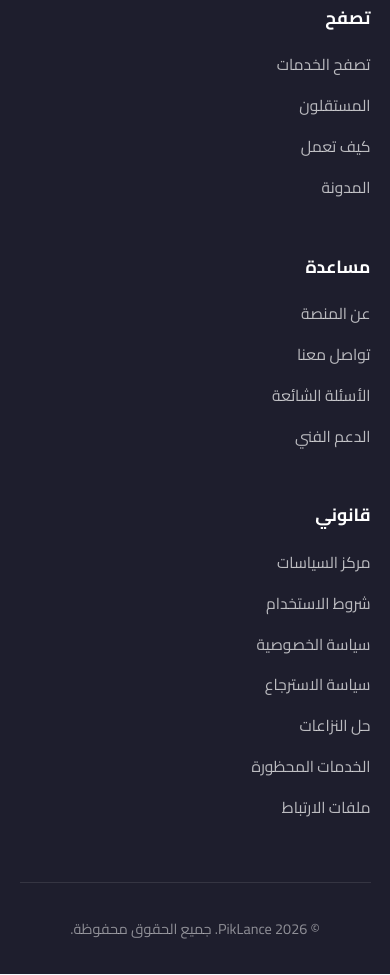
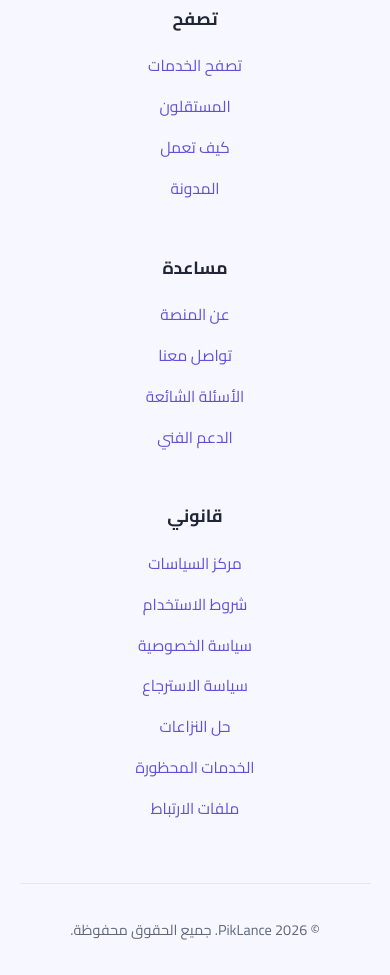
Before and after one commit to omars1640-lang/Piklanc2, a plain HTML site: page index.html in a window 390 px wide. Shown: the part 6180-7155 px from the top of the page. Drawn offline with Linux system fonts and the light colour scheme; no server answers.

Commit message:
Unify light footer colors

```diff
--- a/css/site-header.css
+++ b/css/site-header.css
@@ -20,6 +20,67 @@
 
 footer {
   font-family: "Cairo", sans-serif;
+}
+
+:root {
+  --piklance-footer-bg: #f7f8ff;
+  --piklance-footer-ink: #202638;
+  --piklance-footer-muted: #5f687b;
+  --piklance-footer-link: #5f52d9;
+  --piklance-footer-border: #e4e6f3;
+}
+
+[data-theme="dark"] {
+  --piklance-footer-bg: #111827;
+  --piklance-footer-ink: #f4f7fb;
+  --piklance-footer-muted: #a9b3c4;
+  --piklance-footer-link: #d9d6ff;
+  --piklance-footer-border: rgba(255, 255, 255, .09);
+}
+
+body > footer.footer,
+body > footer.legal-footer,
+body > footer.blog-footer,
+body > footer.piklance-global-footer {
+  color: var(--piklance-footer-muted) !important;
+  background: var(--piklance-footer-bg) !important;
+  border-top: 1px solid var(--piklance-footer-border) !important;
+}
+
+body > footer.footer h3,
+body > footer.footer h4,
+body > footer.footer strong,
+body > footer.legal-footer h3,
+body > footer.legal-footer h4,
+body > footer.legal-footer strong,
+body > footer.blog-footer h3,
+body > footer.blog-footer h4,
+body > footer.blog-footer strong,
+body > footer.piklance-global-footer strong {
+  color: var(--piklance-footer-ink) !important;
+}
+
+body > footer.footer p,
+body > footer.footer small,
+body > footer.footer .footer-bottom,
+body > footer.legal-footer p,
+body > footer.legal-footer small,
+body > footer.blog-footer p,
+body > footer.blog-footer small,
+body > footer.piklance-global-footer {
+  color: var(--piklance-footer-muted) !important;
+}
+
+body > footer.footer a,
+body > footer.legal-footer a,
+body > footer.blog-footer a {
+  color: var(--piklance-footer-link) !important;
+}
+
+body > footer.footer .footer-bottom,
+body > footer.blog-footer small,
+body > footer.legal-footer small {
+  border-top-color: var(--piklance-footer-border) !important;
 }
 
 footer h3,
@@ -355,6 +416,13 @@
   .site-header-actions {
     gap: 5px;
   }
+
+  body > footer.footer,
+  body > footer.legal-footer,
+  body > footer.blog-footer,
+  body > footer.piklance-global-footer {
+    text-align: center;
+  }
 }
 
 @media (max-width: 360px) {
--- a/css/style.css
+++ b/css/style.css
@@ -10,8 +10,8 @@
   --shadow-lg: 0 25px 50px rgba(108, 92, 231, 0.15);
   --card-bg: #FFFFFF;
   --navbar-bg: rgba(255,255,255,0.95);
-  --footer-bg: #1E1E2D;
-  --footer-text: rgba(255,255,255,0.7);
+  --footer-bg: #f7f8ff;
+  --footer-text: #5f687b;
   --btn-ghost-border: #E2E8F0;
   --primary: #6C5CE7;
   --primary-dark: #5A4BD1;
--- a/js/footer-copy.js
+++ b/js/footer-copy.js
@@ -15,8 +15,9 @@
     .piklance-global-footer {
       width: 100%;
       padding: 18px 14px;
-      color: #8b93a3;
-      background: transparent;
+      color: var(--piklance-footer-muted, #5f687b);
+      background: var(--piklance-footer-bg, #f7f8ff);
+      border-top: 1px solid var(--piklance-footer-border, #e4e6f3);
       text-align: center;
       font: 600 12px/1.9 "Cairo", sans-serif;
     }
```
